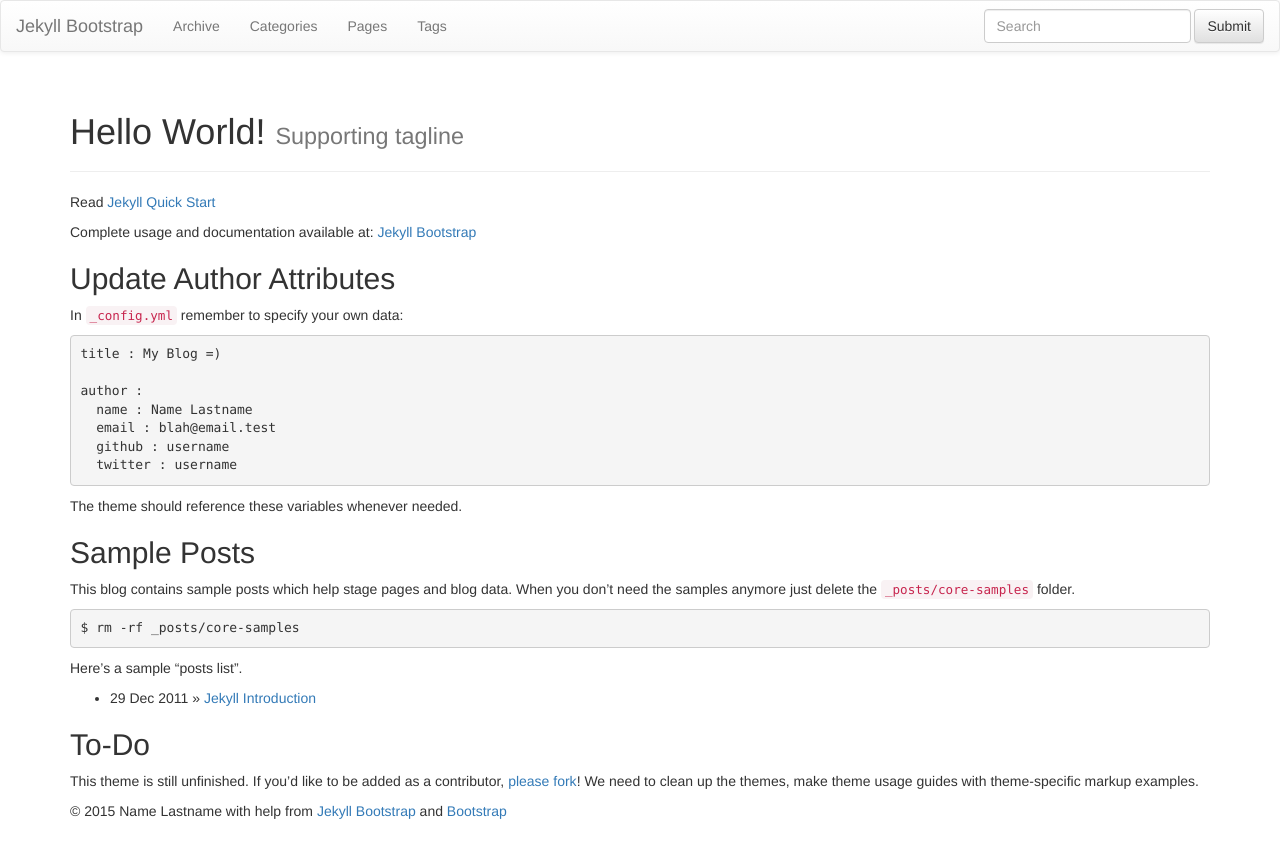
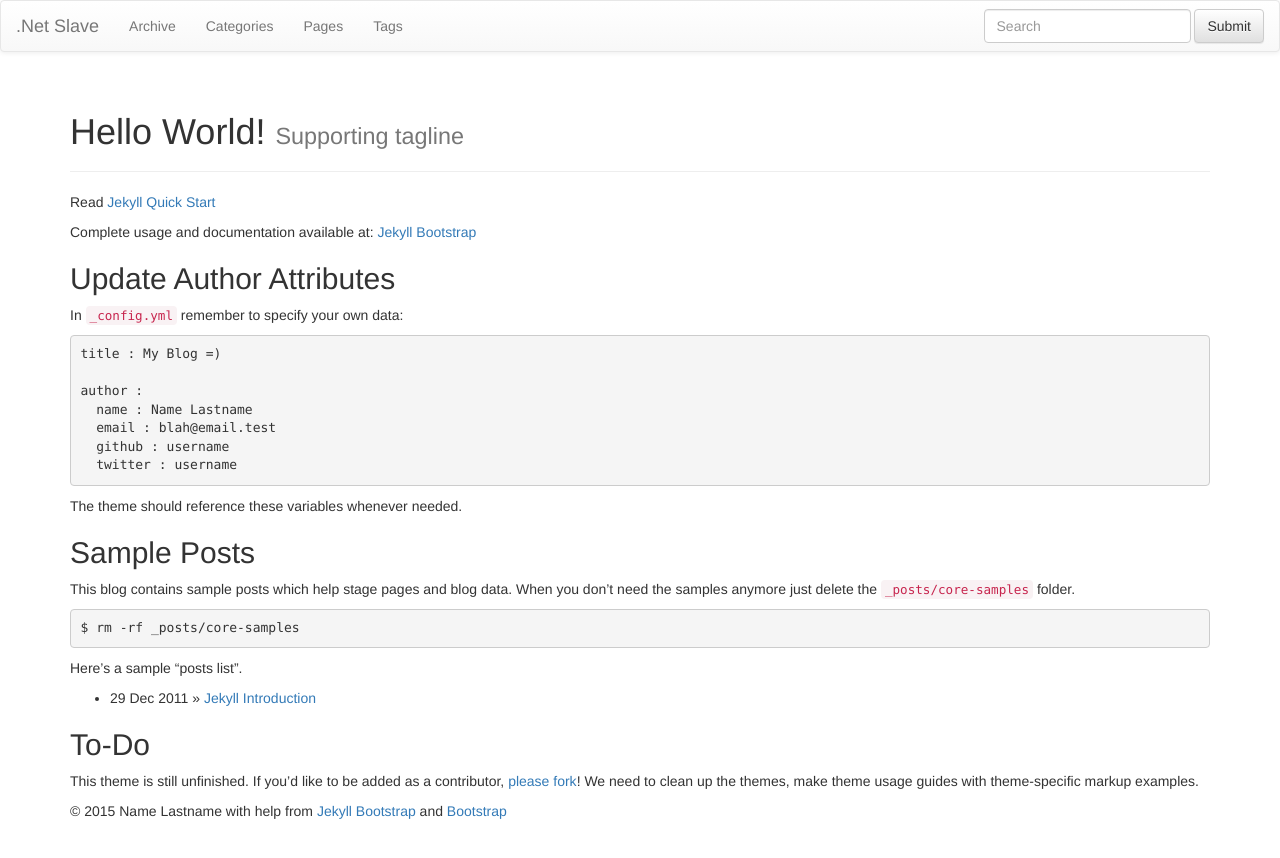
Before and after one commit to ReitenSchnell/reitenschnell.github.io, a Jekyll site: the page built from index.md, in a window 1280 px wide. Shown: the top 858 px of the page. Built offline with Jekyll 4.4.1, drawn with Linux system fonts in a browser that asks for light colours; nearby versions of some CDN libraries; library files that are not in the unit come from our copies; some of the changed lines change nothing that is shown.

Commit message:
changes some settings, adds GA and comments

```diff
--- a/_config.yml
+++ b/_config.yml
@@ -8,13 +8,13 @@
 # Themes are encouraged to use these universal variables
 # so be sure to set them if your theme uses them.
 #
-title : Jekyll Bootstrap
+title : .Net Slave
 tagline: Site Tagline
 author :
   name : Name Lastname
-  email : blah@email.test
-  github : username
-  twitter : username
+  email : alina542.1@gmail.com
+  github : ReitenSchnell
+  twitter : reiten_schnell
   feedburner : feedname
 
 # The production_url is only used when full-domain names are needed
@@ -25,7 +25,7 @@
 # Else if you are pushing to username.github.io, replace with your username.
 # Finally if you are pushing to a GitHub project page, include the project name at the end.
 #
-production_url : http://username.github.io
+production_url : http://dotnetslave.com
 
 # All Jekyll-Bootstrap specific configurations are namespaced into this hash
 #
@@ -82,7 +82,7 @@
   comments :
     provider : disqus
     disqus :
-      short_name : jekyllbootstrap
+      short_name : reiten_schnell
     livefyre :
       site_id : 123
     intensedebate :
@@ -104,7 +104,7 @@
     gauges :
         site_id : 'SITE ID'
     google :
-        tracking_id : 'UA-123-12'
+        tracking_id : 'UA-66532118-1'
     getclicky :
       site_id :
     mixpanel :
```
